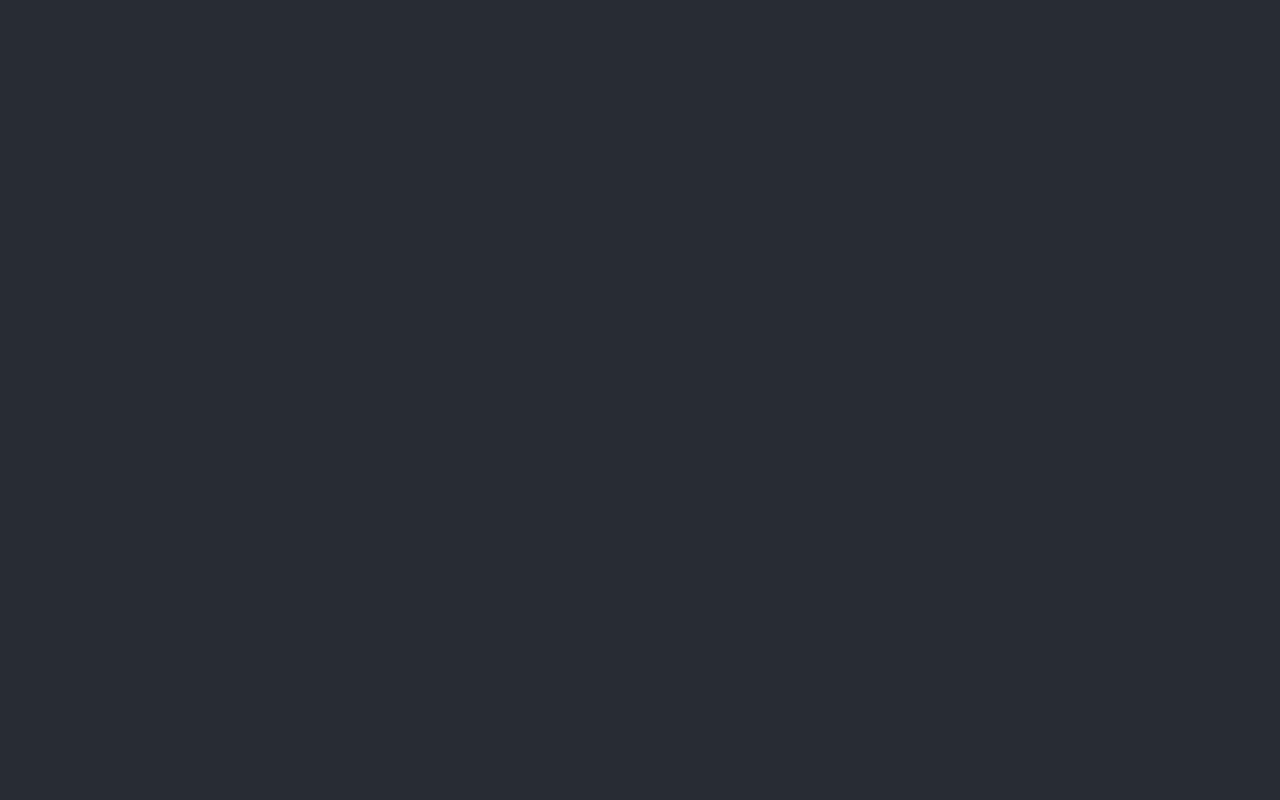
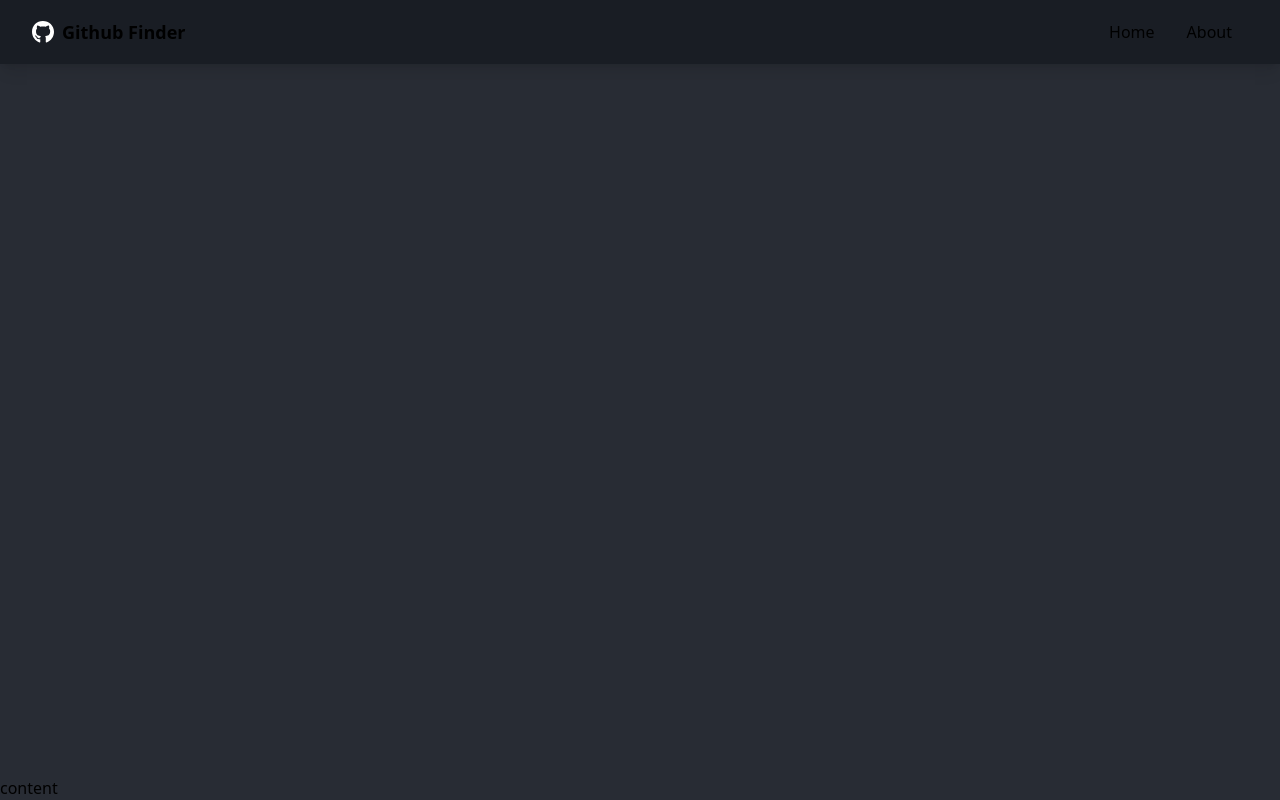
Before and after one commit to Erfangh-80/react-github-finder-ts, a React (Create React App) app: page / in a window 1280 px wide. Built offline with nearby package versions, Linux system fonts and the light colour scheme.

Commit message:
create navbar project

```diff
--- a/src/App.tsx
+++ b/src/App.tsx
@@ -1,11 +1,19 @@
 import React from 'react';
-import { FaBeer  } from "react-icons/fa"
+import { Route } from "react-router-dom"
 
+// components
+import Navbar from './components/Layout/Navbar';
 
 function App() {
   return (
     <div className="bg-[#282c34] min-h-screen">
+      <div className="flex flex-col justify-between h-screen">
+        <Navbar />
 
+        <main>
+          content
+        </main>
+      </div>
     </div>
   );
 }
--- /dev/null
+++ b/src/components/Layout/Navbar.tsx
@@ -0,0 +1,37 @@
+import React from "react";
+import { Link } from "react-router-dom";
+// icons
+import { FaGithub } from "react-icons/fa";
+
+const Navbar = (): JSX.Element => {
+  return (
+    <nav className="navbar mb-12 p-4 shadow-lg bg-[#191d24] text-neutral-content">
+      <div className="flex items-center container mx-auto">
+        <div className="flex-none px-2 mx-2">
+          <FaGithub className="inline pr-2 text-3xl text-white" />
+          <Link to="/" className="text-lg font-bold align-middle">
+            Github Finder
+          </Link>
+        </div>
+        <div className="flex-1 px-2 mx-2">
+          <div className="flex justify-end">
+            <Link
+              to="/"
+              className="btn btn-ghost btn-sm rounded-[5px] transition-all mx-2 px-2 py-1 hover:bg-neutral-700"
+            >
+              Home
+            </Link>
+            <Link
+              to="/about"
+              className="btn btn-ghost btn-sm rounded-[5px] transition-all mx-2 px-2 py-1 hover:bg-neutral-700"
+            >
+              About
+            </Link>
+          </div>
+        </div>
+      </div>
+    </nav>
+  );
+};
+
+export default Navbar;
--- a/src/index.tsx
+++ b/src/index.tsx
@@ -1,9 +1,16 @@
-import React from "react";
+import { BrowserRouter } from "react-router-dom";
 import ReactDOM from "react-dom/client";
+// css
 import "./index.css";
+// App components
 import App from "./App";
 
 const root = ReactDOM.createRoot(
   document.getElementById("root") as HTMLElement
 );
-root.render(<App />);
+
+root.render(
+  <BrowserRouter>
+    <App />
+  </BrowserRouter>
+);
```
